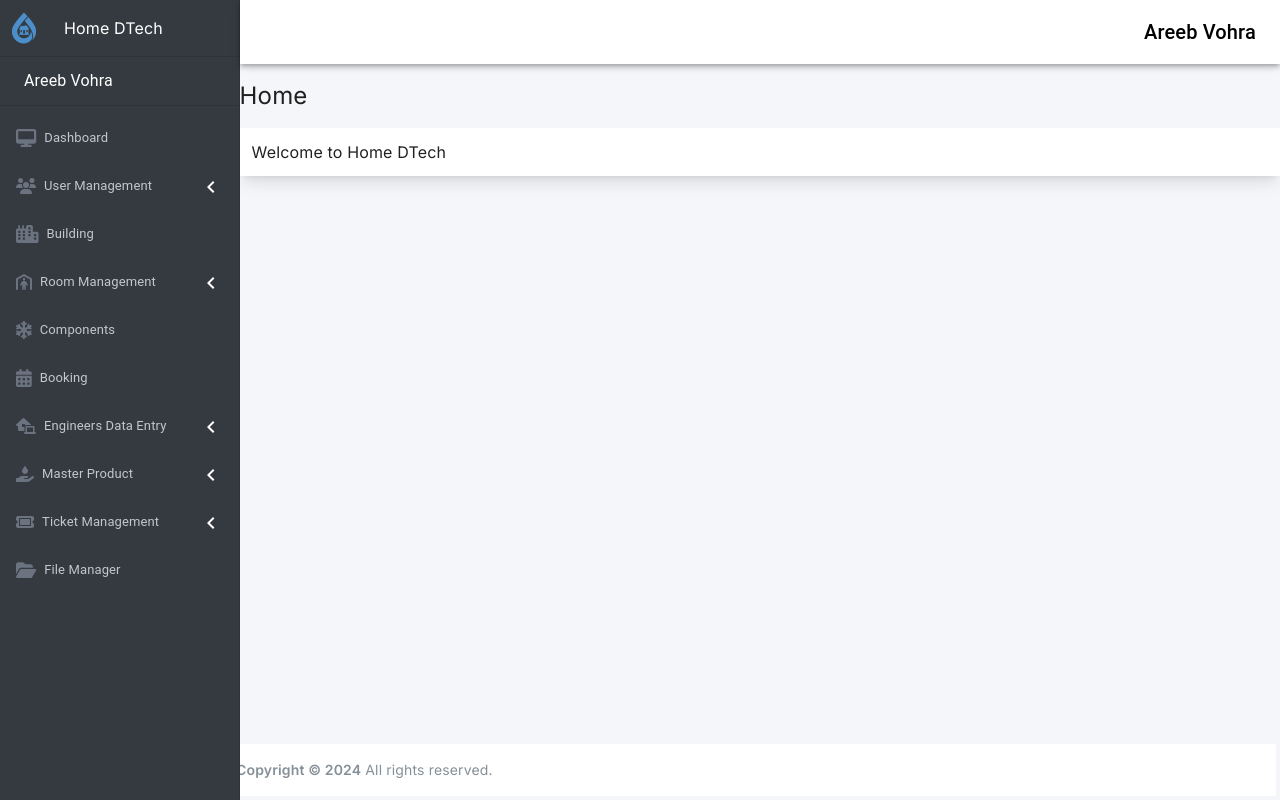
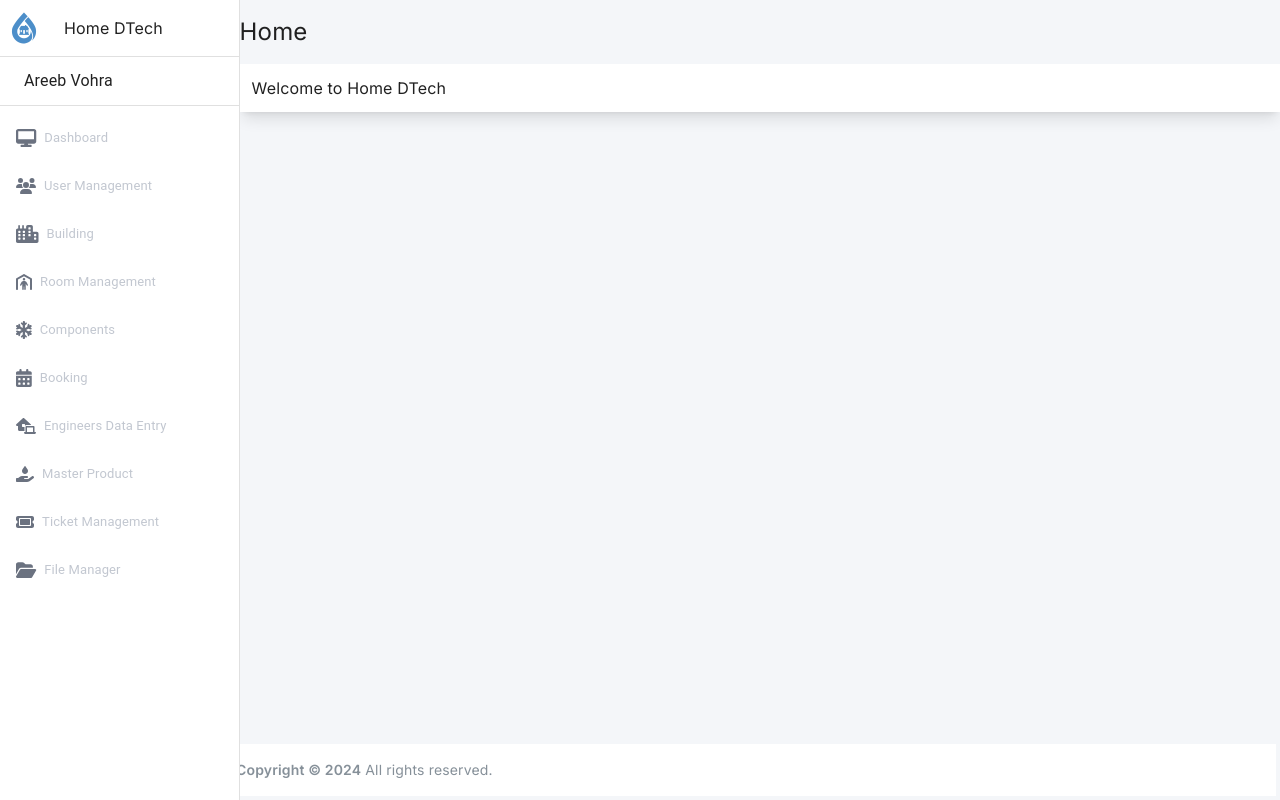
Before and after one commit to Saadgithubit/Home-DTech, a Next.js app: page / in a window 1280 px wide. Built offline with nearby package versions, Linux system fonts and the light colour scheme.

Commit message:
components improved

```diff
--- a/src/components/appbar/index.tsx
+++ b/src/components/appbar/index.tsx
@@ -1,34 +1,13 @@
-import { styled } from '@mui/material/styles';
-import MuiAppBar, { AppBarProps as MuiAppBarProps } from '@mui/material/AppBar';
+import { AppBar as MuiAppBar, Toolbar, Typography } from '@mui/material';
 
-const drawerWidth = 240;
-
-interface AppBarProps extends MuiAppBarProps {
-    open?: boolean;
+export default function AppBar() {
+    return (
+        <MuiAppBar position="fixed" sx={{ width: 'calc(100% - 240px)', ml: '240px', backgroundColor: '#FFFFFF', color: 'black' }}>
+            <Toolbar sx={{ display: 'flex', justifyContent: 'flex-end' }}>
+                <Typography variant="h6" noWrap component="div">
+                    Areeb Vohra
+                </Typography>
+            </Toolbar>
+        </MuiAppBar>
+    )
 }
-
-const AppBar = styled(MuiAppBar, {
-    shouldForwardProp: (prop) => prop !== 'open',
-})<AppBarProps>(({ theme, open }) => ({
-    zIndex: theme.zIndex.drawer + 1,
-    transition: theme.transitions.create(['width', 'margin'], {
-        easing: theme.transitions.easing.sharp,
-        duration: theme.transitions.duration.leavingScreen,
-    }),
-    ...(!open && {
-        width: `calc(100% - ${theme.spacing(7)} - 1px)`,
-        [theme.breakpoints.up('sm')]: {
-            width: `calc(100% - ${theme.spacing(8)} - 1px)`,
-        },
-    }),
-    ...(open && {
-        marginLeft: drawerWidth,
-        width: `calc(100% - ${drawerWidth}px)`,
-        transition: theme.transitions.create(['width', 'margin'], {
-            easing: theme.transitions.easing.sharp,
-            duration: theme.transitions.duration.enteringScreen,
-        }),
-    }),
-}));
-
-export default AppBar;
--- a/src/components/drawer/index.tsx
+++ b/src/components/drawer/index.tsx
@@ -1,59 +1,10 @@
 import Link from 'next/link';
-import { styled, Theme, CSSObject } from '@mui/material/styles';
-import { Drawer as MuiDrawer, ListItemButton, ListItemIcon, List, Collapse, ListItemText } from '@mui/material';
+import { ListItemButton, ListItemIcon, List, Collapse, ListItemText } from '@mui/material';
 
 import { faTicket, faFolderOpen, faDesktop, faUsers, faCity, faCalendarDays, faSnowflake, faHouseLaptop, faHandHoldingDroplet, faPersonShelter, faCircle } from '@fortawesome/free-solid-svg-icons';
 
 import { ExpandMore, ChevronLeft } from '@mui/icons-material';
 import { FontAwesomeIcon } from '@fortawesome/react-fontawesome';
-
-const drawerWidth = 240;
-
-export const DrawerHeader = styled('div')(({ theme }) => ({
-    display: 'flex',
-    alignItems: 'center',
-    justifyContent: 'flex-end',
-    padding: theme.spacing(0, 1),
-    ...theme.mixins.toolbar,
-}));
-
-const openedMixin = (theme: Theme): CSSObject => ({
-    width: drawerWidth,
-    transition: theme.transitions.create('width', {
-        easing: theme.transitions.easing.sharp,
-        duration: theme.transitions.duration.enteringScreen,
-    }),
-    overflowX: 'hidden',
-});
-
-const closedMixin = (theme: Theme): CSSObject => ({
-    transition: theme.transitions.create('width', {
-        easing: theme.transitions.easing.sharp,
-        duration: theme.transitions.duration.leavingScreen,
-    }),
-    overflowX: 'hidden',
-    width: `calc(${theme.spacing(7)} + 1px)`,
-    [theme.breakpoints.up('sm')]: {
-        width: `calc(${theme.spacing(8)} + 1px)`,
-    },
-});
-
-export const Drawer = styled(MuiDrawer, { shouldForwardProp: (prop) => prop !== 'open' })(
-    ({ theme, open }) => ({
-        width: drawerWidth,
-        flexShrink: 0,
-        whiteSpace: 'nowrap',
-        boxSizing: 'border-box',
-        ...(open && {
-            ...openedMixin(theme),
-            '& .MuiDrawer-paper': openedMixin(theme),
-        }),
-        ...(!open && {
-            ...closedMixin(theme),
-            '& .MuiDrawer-paper': closedMixin(theme),
-        }),
-    }),
-);
 
 const drawerData = [
     {
@@ -94,13 +45,12 @@ const drawerData = [
 ];
 
 interface DrawerListProps {
-    open: boolean;
     collapseIndex: number | null;
     handleCollapse: (index: number) => void;
     isExpanded: boolean;
 }
 
-export function DrawerList({ open, collapseIndex, handleCollapse, isExpanded, }: DrawerListProps) {
+function DrawerList({ collapseIndex, handleCollapse, isExpanded }: DrawerListProps) {
     return (
         <List>
             {drawerData.map((item1, index1) => {
@@ -109,43 +59,43 @@ export function DrawerList({ open, collapseIndex, handleCollapse, isExpanded, }:
                     <ListItemIcon key={index1} sx={{ display: 'block' }}>
                         {nested
                             ? (<ListItemButton onClick={() => handleCollapse(index1)} sx={{ minHeight: 48, display: 'flex' }}>
-                                <ListItemIcon sx={{ minWidth: 0, mr: open ? 1 : 'auto', textAlign: 'center', justifyContent: 'center' }}>
+                                <ListItemIcon sx={{ minWidth: 0, mr: 1, textAlign: 'center', justifyContent: 'center' }}>
                                     {font && <FontAwesomeIcon className="text-gray-500" icon={font} />}
                                 </ListItemIcon>
-                                <ListItemText primary={name} sx={{ opacity: open ? 1 : 0, color: '#C2C7D0' }} primaryTypographyProps={{ fontSize: '13px' }} />
+                                <ListItemText primary={name} sx={{ opacity: 1, color: '#C2C7D0' }} primaryTypographyProps={{ fontSize: '13px' }} />
                                 {!isExpanded
                                     ? <span>
-                                        <ChevronLeft sx={{ opacity: open ? 1 : 0, color: 'white' }} />
+                                        <ChevronLeft sx={{ opacity: 1, color: 'white' }} />
                                     </span>
                                     : <span>
                                         {nestedItems && (
                                             <span>
-                                            {collapseIndex === index1 ? (
-                                                <ExpandMore sx={{ color: 'white' }} />
-                                            ) : (
-                                                <ChevronLeft sx={{ opacity: open ? 1 : 0, color: 'white' }} />
-                                            )}
-                                        </span>
+                                                {collapseIndex === index1 ? (
+                                                    <ExpandMore sx={{ color: 'white' }} />
+                                                ) : (
+                                                    <ChevronLeft sx={{ opacity: 1, color: 'white' }} />
+                                                )}
+                                            </span>
                                         )}
                                     </span>
                                 }
                             </ListItemButton>)
                             : (<Link href={name.replace(/\s/g, '-').toLowerCase()}>
                                 <ListItemButton sx={{ minHeight: 48, display: 'flex' }}>
-                                    <ListItemIcon sx={{ minWidth: 0, mr: open ? 1 : 'auto', textAlign: 'center', justifyContent: 'center' }}>
+                                    <ListItemIcon sx={{ minWidth: 0, mr: 1, textAlign: 'center', justifyContent: 'center' }}>
                                         {font && <FontAwesomeIcon className="text-gray-500 text-lg" icon={font} />}
                                     </ListItemIcon>
-                                    <ListItemText primary={name} sx={{ opacity: open ? 1 : 0, color: '#C2C7D0' }} primaryTypographyProps={{ fontSize: '13px' }} />
+                                    <ListItemText primary={name} sx={{ opacity: 1, color: '#C2C7D0' }} primaryTypographyProps={{ fontSize: '13px' }} />
                                 </ListItemButton>
                             </Link>)}
                         {nestedItems && <Collapse in={collapseIndex === index1} timeout="auto" unmountOnExit>
                             {nestedItems.map((item2, index2) => (
                                 <Link key={index2} href={`/${item2.replace(/\s/g, '-').toLocaleLowerCase()}`}>
-                                    <ListItemButton sx={{ minHeight: 48, justifyContent: open ? 'initial' : 'center', px: 2.5 }}>
-                                        <ListItemIcon sx={{ minWidth: 0, mr: open ? 1 : 'auto', textAlign: 'center', justifyContent: 'center' }}>
+                                    <ListItemButton sx={{ minHeight: 48, justifyContent: 'initial', px: 2.5 }}>
+                                        <ListItemIcon sx={{ minWidth: 0, mr: 1, textAlign: 'center', justifyContent: 'center' }}>
                                             <FontAwesomeIcon className="text-gray-500 text-xs" icon={faCircle} />
                                         </ListItemIcon>
-                                        <ListItemText primary={item2} sx={{ opacity: open ? 1 : 0, color: '#C2C7D0' }} primaryTypographyProps={{ fontSize: '13px' }} />
+                                        <ListItemText primary={item2} sx={{ opacity: 1, color: '#C2C7D0' }} primaryTypographyProps={{ fontSize: '13px' }} />
                                     </ListItemButton>
                                 </Link>
                             ))}
@@ -156,3 +106,5 @@ export function DrawerList({ open, collapseIndex, handleCollapse, isExpanded, }:
         </List>
     );
 }
+
+export default DrawerList;
--- a/src/components/sidebar/index.tsx
+++ b/src/components/sidebar/index.tsx
@@ -1,77 +1,42 @@
 'use client'
 
-import React, { useContext, useState } from 'react';
+import React, { useState } from 'react';
 import Image from 'next/image';
 import Link from 'next/link';
 
-import { useTheme } from '@mui/material/styles';
-import { Toolbar, List, CssBaseline, Typography, Divider, IconButton, Box, ListItemText } from '@mui/material';
-
-import { Menu as MenuIcon } from '@mui/icons-material';
+import { List, CssBaseline, Divider, Box, ListItemText, Drawer } from '@mui/material';
 
 import logo from '../../Images/leakdtech-logo.png';
-import AppBar from '../appbar';
-import { Drawer, DrawerHeader, DrawerList } from '../drawer';
-import { DrawerContext } from '@/contextApi/index';
+import DrawerList from '../drawer';
 
-const drawerStyling = {
-  backgroundColor: '#343A40',
-  color: 'white',
-};
+const drawerWidth = 240;
 
 export default function Sidebar() {
-  const theme = useTheme();
-  const [isExpanded, setIsExpanded] = useState(false);
   const [collapseIndex, setCollapseIndex] = useState<number | null>(null);
-  const [listName, setlistName] = useState('')
-  const [open, setOpen] = useState(true)
-  let { isOpen, setisOpen } = useContext(DrawerContext)
-
-  // const handleDrawerOpen = () => {
-  //   setOpen(true);
-  //   setisOpen('open')
-  // };
-
-  // const handleDrawerClose = () => {
-  //   setOpen(false);
-  //   setisOpen('close')
-  // };
 
   const handleCollapse = (index: number) => {
     setCollapseIndex(collapseIndex === index ? null : index);
-    setIsExpanded(!isExpanded);
   };
 
   return (
     <Box sx={{ display: 'flex' }}>
       <CssBaseline />
-      <AppBar position="fixed" open={open} sx={{ backgroundColor: '#FFFFFF', color: 'black' }}>
-        <Toolbar sx={{ display: 'flex', justifyContent: 'flex-end' }}>
-
-          <Typography variant="h6" noWrap component="div">
-            Areeb Vohra
-          </Typography>
-        </Toolbar>
-      </AppBar>
-      <Drawer variant="permanent" PaperProps={{ sx: drawerStyling }} open={open}>
+      <Drawer sx={{ width: drawerWidth, flexShrink: 0, '& .MuiDrawer-paper': { width: drawerWidth, boxSizing: 'border-box' } }} variant="permanent" anchor="left">
         <div className="flex items-center">
           <Image className="w-8 h-8 mx-2" alt="logo" src={logo} />
           <div className="flex justify-center items-center text-left p-4 mr-4">
             <Link href="/">
-              <p className="mr-10" style={{ opacity: open ? 1 : 0 }}>Home DTech</p>
+              <p className="mr-10" style={{ opacity: 1 }}>Home DTech</p>
             </Link>
           </div>
         </div>
         <Divider />
         <List>
-          <ListItemText primary="Areeb Vohra" sx={{ opacity: open ? 1 : 0, marginLeft: 3 }} />
+          <ListItemText primary="Areeb Vohra" sx={{ opacity: 1, marginLeft: 3 }} />
         </List>
         <Divider />
-        <DrawerList isExpanded={isExpanded} open={open} collapseIndex={collapseIndex} handleCollapse={handleCollapse} />
+        <DrawerList isExpanded={true} collapseIndex={collapseIndex} handleCollapse={handleCollapse} />
       </Drawer>
-      <Box component="div" sx={{ flexGrow: 1 }}>
-        <DrawerHeader />
-      </Box>
     </Box>
   );
 }
```
